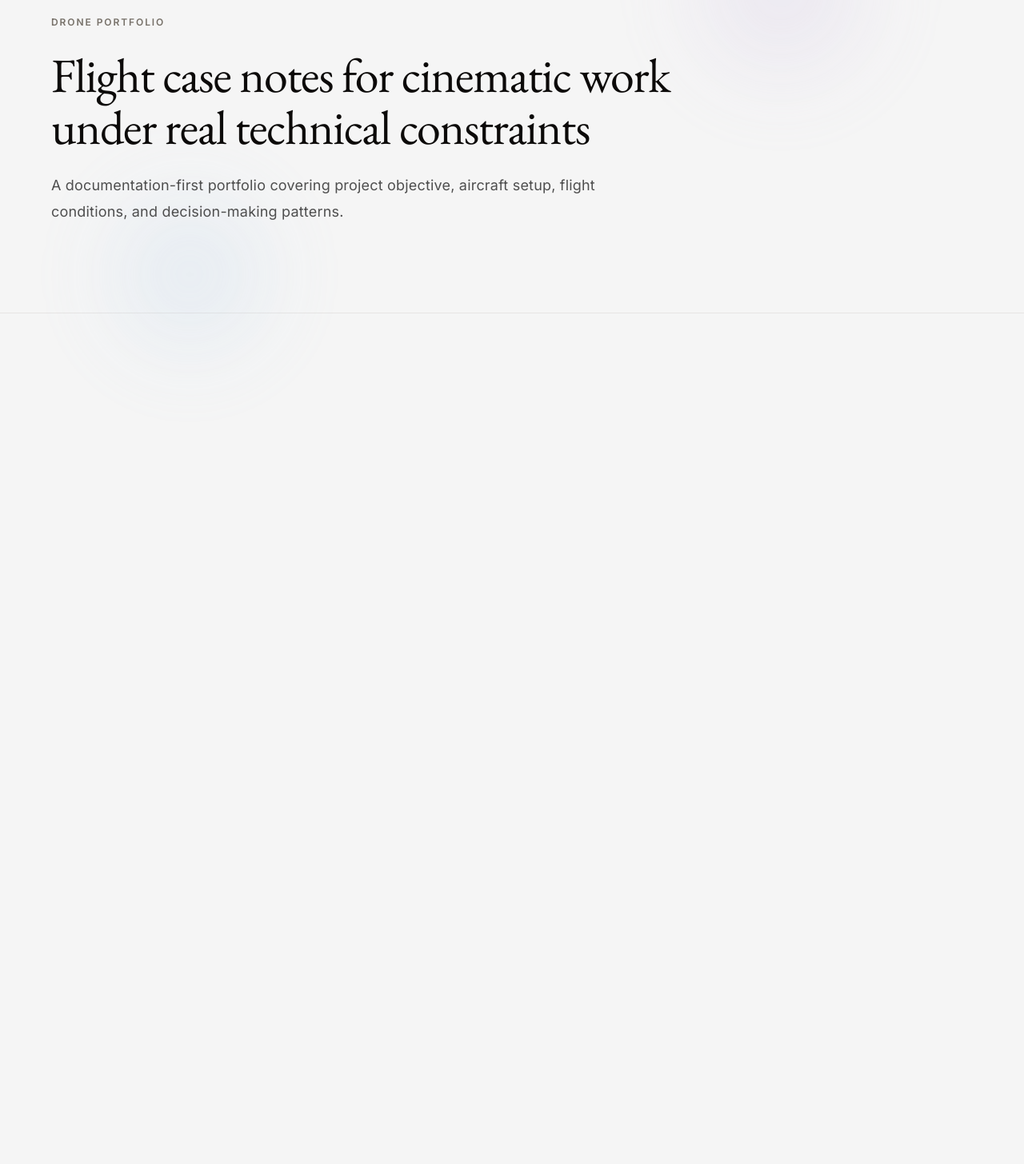
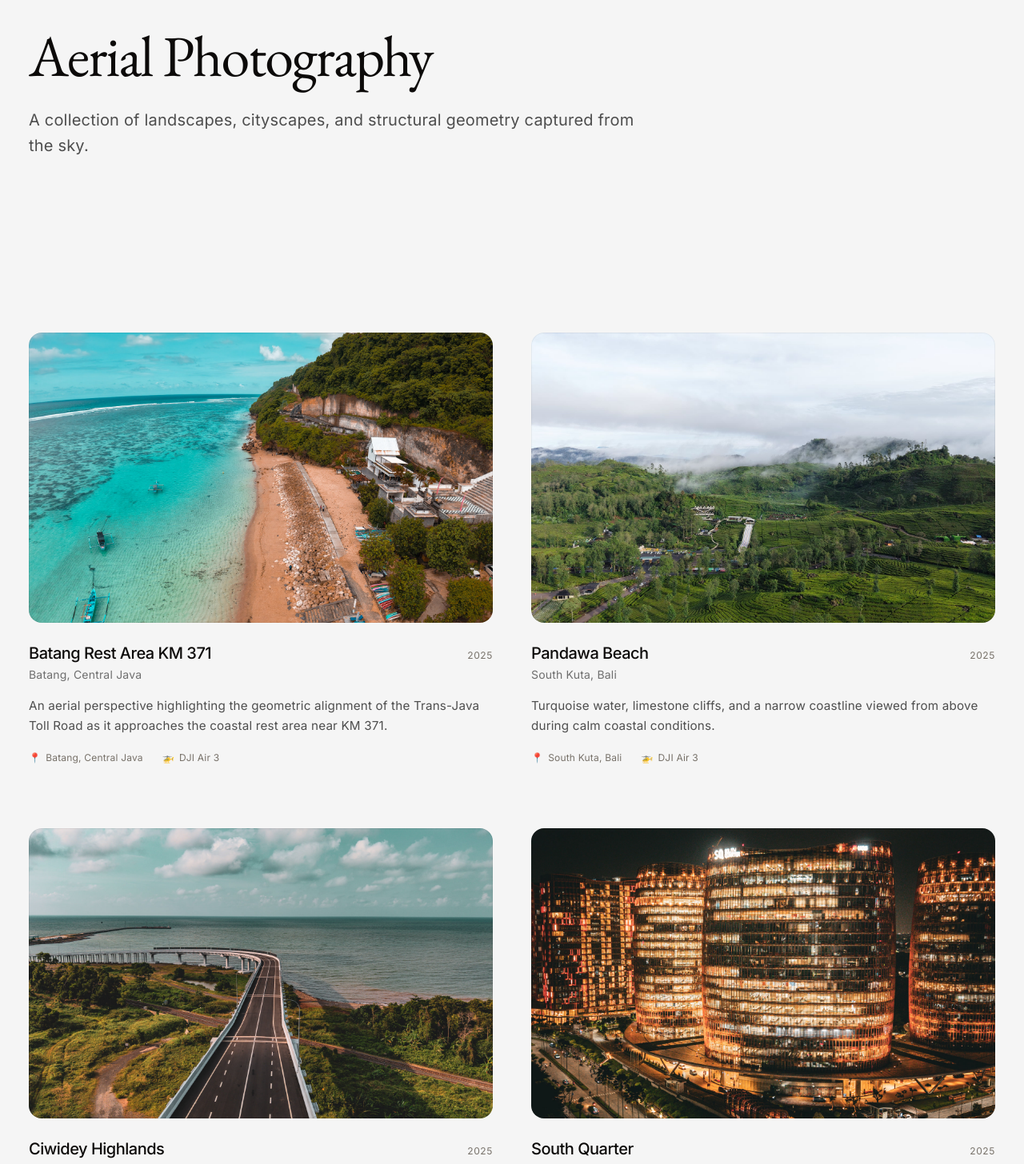
Before and after one commit to randykaskuser/ranmaul-engineering-labs, a Next.js app: page /drone-portfolio in a window 1280 px wide. Shown: the part 160-1616 px from the top of the page at 80% size. Built offline with nearby package versions, Linux system fonts and the light colour scheme.

Commit message:
feat(portfolio): redesign aerial photography section to premium editorial aesthetics

```diff
--- a/app/drone-portfolio/page.tsx
+++ b/app/drone-portfolio/page.tsx
@@ -1,145 +1,138 @@
 import { createPageMetadata } from "@/lib/page-metadata";
-import { Grid } from "@/components/layout/grid";
 import { Section } from "@/components/layout/section";
-import { Stack } from "@/components/layout/stack";
 import { Reveal } from "@/components/layout/reveal";
 import { Stagger } from "@/components/layout/stagger";
 import Image from "next/image";
 
 export const metadata = createPageMetadata(
   "Drone Portfolio",
-  "Technical flight documentation covering FPV and aerial projects with objectives, constraints, and engineering decisions.",
+  "Aerial photography portfolio covering landscapes, cityscapes, and cinematic drone flights.",
 );
 
-const portfolioRows = [
+const portfolioItems = [
   {
-    label: "Aerial Photography",
-    items: [
-      {
-        title: "Mountain Valley Top-down",
-        image: "/images/portfolio/mountain-valley-web.jpg",
-        objective: "Capture geometric patterns of terraced mountain farms",
-        constraint: "High altitude wind currents and varying light exposures",
+    title: "Batang Rest Area KM 371",
+    subtitle: "Batang, Central Java",
+    description: "An aerial perspective highlighting the geometric alignment of the Trans-Java Toll Road as it approaches the coastal rest area near KM 371.",
+    location: "Batang, Central Java",
+    aircraft: "DJI Air 3",
+    year: "2025",
+    image: "/images/portfolio/coastal-topdown-web.jpg", // Using coastal image for this
+    href: "/drone-portfolio/batang-rest-area",
   },
   {
-        title: "Coastal Breakwater",
-        image: "/images/portfolio/coastal-topdown-web.jpg",
-        objective: "Top-down view of wave breaks against coastal structures",
-        constraint: "Maintaining altitude while avoiding sea spray and glare",
+    title: "Pandawa Beach",
+    subtitle: "South Kuta, Bali",
+    description: "Turquoise water, limestone cliffs, and a narrow coastline viewed from above during calm coastal conditions.",
+    location: "South Kuta, Bali",
+    aircraft: "DJI Air 3",
+    year: "2025",
+    image: "/images/portfolio/merapi-crater-web.jpg", // Using crater image for this placeholder
+    href: "/drone-portfolio/pandawa-beach",
   },
   {
-        title: "Merapi Crater Edge",
-        image: "/images/portfolio/merapi-crater-web.jpg",
-        objective: "Proximity flight capturing the active crater ridge",
-        constraint: "Sulphur gasses affecting sensors and unpredictable thermals",
+    title: "Ciwidey Highlands",
+    subtitle: "Bandung Regency, West Java",
+    description: "Low clouds drifting across the green hills surrounding the Ciwidey highlands shortly after sunrise.",
+    location: "Ciwidey, West Java",
+    aircraft: "DJI Air 3",
+    year: "2025",
+    image: "/images/portfolio/mountain-valley-web.jpg",
+    href: "/drone-portfolio/ciwidey-highlands",
   },
   {
-        title: "Heritage Nightscape",
+    title: "South Quarter",
+    subtitle: "Jakarta",
+    description: "A nighttime aerial composition capturing the illuminated office towers of South Quarter against the Jakarta skyline.",
+    location: "Jakarta",
+    aircraft: "DJI Air 3",
+    year: "2025",
     image: "/images/portfolio/night-cityscape-web.jpg",
-        objective: "Long exposure of city traffic at night",
-        constraint: "Low light noise management and keeping the drone perfectly still",
+    href: "/drone-portfolio/south-quarter",
   },
   {
-        title: "Flight Setup & Gear",
+    title: "Apex 5",
+    subtitle: "Custom FPV Cinematic Drone",
+    description: "A close-up documentation of my custom-built 5-inch FPV drone configured for cinematic freestyle and aerial filmmaking.",
+    location: "Personal Build",
+    aircraft: "Apex 5",
+    year: "2025",
     image: "/images/portfolio/drone-setup-web.jpg",
-        objective: "Documenting the FPV and cinematic drone fleet",
-        constraint: "Studio lighting and macro focus on carbon frames",
-      }
-    ],
-  },
-  {
-    label: "FPV Cinematic Videos",
-    items: [
-      {
-        title: "Warehouse Pursuit",
-        image: null,
-        objective: "High-speed tracking indoors",
-        constraint: "Signal penetration through concrete walls",
-      },
-      {
-        title: "Forest Valley Dive",
-        image: null,
-        objective: "Proximity flying through dense canopy",
-        constraint: "Video signal multipathing from tree trunks",
-      },
-      {
-        title: "Cliffside Threading Run",
-        image: null,
-        objective: "Diving down a narrow cliff gap",
-        constraint: "Managing momentum and throttle recovery at the bottom",
-      }
-    ],
+    href: "/drone-portfolio/apex-5",
   },
 ];
 
 export default function DronePortfolioPage() {
   return (
     <>
-      <Section space="lg" divider orb>
-        <div className="container">
+      <Section space="xl" className="pt-24 pb-12">
+        <div className="container-wide">
           <Reveal>
-            <Stack gap="md">
-              <p className="type-kicker">Drone Portfolio</p>
-              <h1 className="display-title max-w-4xl text-4xl text-ink md:text-6xl">
-                Flight case notes for cinematic work under real technical constraints
+            <div className="max-w-3xl">
+              <h1 className="font-serif text-5xl md:text-7xl font-normal text-ink tracking-tight leading-[1.1]">
+                Aerial Photography
               </h1>
-              <p className="type-lede max-w-[68ch]">
-                A documentation-first portfolio covering project objective, aircraft setup, flight conditions, and decision-making patterns.
+              <p className="mt-6 text-lg md:text-xl text-body leading-relaxed">
+                A collection of landscapes, cityscapes, and structural geometry captured from the sky.
               </p>
-            </Stack>
+            </div>
           </Reveal>
         </div>
       </Section>
 
-      {portfolioRows.map((row) => (
-        <Section
-          key={row.label}
-          divider
-          tone="soft"
-          className="even:bg-canvas"
+      <Section space="default" className="pb-32">
+        <div className="container-wide">
+          <Stagger className="grid grid-cols-1 md:grid-cols-2 gap-10 md:gap-x-12 md:gap-y-20" stagger={0.15}>
+            {portfolioItems.map((item) => (
+              <a
+                key={item.title}
+                href={item.href}
+                className="group block cursor-pointer"
               >
-          <div className="container">
-            <Reveal>
-              <h2 className="display-title text-3xl text-ink md:text-5xl">{row.label}</h2>
-            </Reveal>
-            <div className="mt-8">
-              <Stagger className="grid grid-cols-1 md:grid-cols-2 lg:grid-cols-3 gap-6" stagger={0.15}>
-                {row.items.map((item) => (
-                  <article key={item.title} className="editorial-card p-4 md:p-5 transition-shadow hover:shadow-lg">
-                    {item.image ? (
-                      <div className="aspect-[16/10] overflow-hidden rounded-xl border border-hairline bg-surface-card-soft">
+                <div className="aspect-[16/10] overflow-hidden rounded-2xl bg-canvas-soft relative">
                   <Image
                     src={item.image}
                     alt={item.title}
-                          width={800}
-                          height={500}
+                    width={1200}
+                    height={750}
+                    className="w-full h-full object-cover transition-transform duration-700 ease-out group-hover:scale-105"
                     priority={true}
-                          className="w-full h-full object-cover transition-transform duration-500 hover:scale-105"
                   />
+                  <div className="absolute inset-0 ring-1 ring-inset ring-black/5 rounded-2xl pointer-events-none transition-shadow duration-500 group-hover:shadow-[inset_0_0_0_1px_rgba(0,0,0,0.1),0_20px_40px_-10px_rgba(0,0,0,0.15)]" />
                 </div>
-                    ) : (
-                      <div className="aspect-[16/10] rounded-xl border border-hairline bg-surface-card-soft flex items-center justify-center text-muted">
-                        <span className="text-xs uppercase tracking-widest">Video Pending</span>
+
+                <div className="mt-6">
+                  <div className="flex items-baseline justify-between gap-4">
+                    <h2 className="text-xl font-medium text-ink tracking-tight group-hover:text-ink/80 transition-colors">
+                      {item.title}
+                    </h2>
+                    <span className="text-xs text-muted tracking-wider uppercase">
+                      {item.year}
+                    </span>
                   </div>
-                    )}
-                    <h3 className="mt-5 text-xl text-ink font-medium">{item.title}</h3>
-                    <dl className="mt-4 space-y-3 text-sm leading-6 text-body">
-                      <div className="grid gap-1">
-                        <dt className="text-[11px] tracking-[0.1em] text-ink font-bold uppercase">Objective</dt>
-                        <dd>{item.objective}</dd>
+
+                  <p className="text-sm text-body/80 mt-1 mb-4">
+                    {item.subtitle}
+                  </p>
+
+                  <p className="text-[0.95rem] leading-relaxed text-body line-clamp-2">
+                    {item.description}
+                  </p>
+
+                  <div className="mt-5 flex flex-wrap gap-x-6 gap-y-2 text-xs text-muted">
+                    <span className="flex items-center gap-1.5">
+                      <span aria-hidden="true">📍</span> {item.location}
+                    </span>
+                    <span className="flex items-center gap-1.5">
+                      <span aria-hidden="true">🚁</span> {item.aircraft}
+                    </span>
                   </div>
-                      <div className="grid gap-1">
-                        <dt className="text-[11px] tracking-[0.1em] text-ink font-bold uppercase">Constraint</dt>
-                        <dd>{item.constraint}</dd>
                 </div>
-                    </dl>
-                  </article>
+              </a>
             ))}
           </Stagger>
         </div>
-          </div>
       </Section>
-      ))}
     </>
   );
 }
```
Lines whose indentation alone changed are shown as unchanged.
